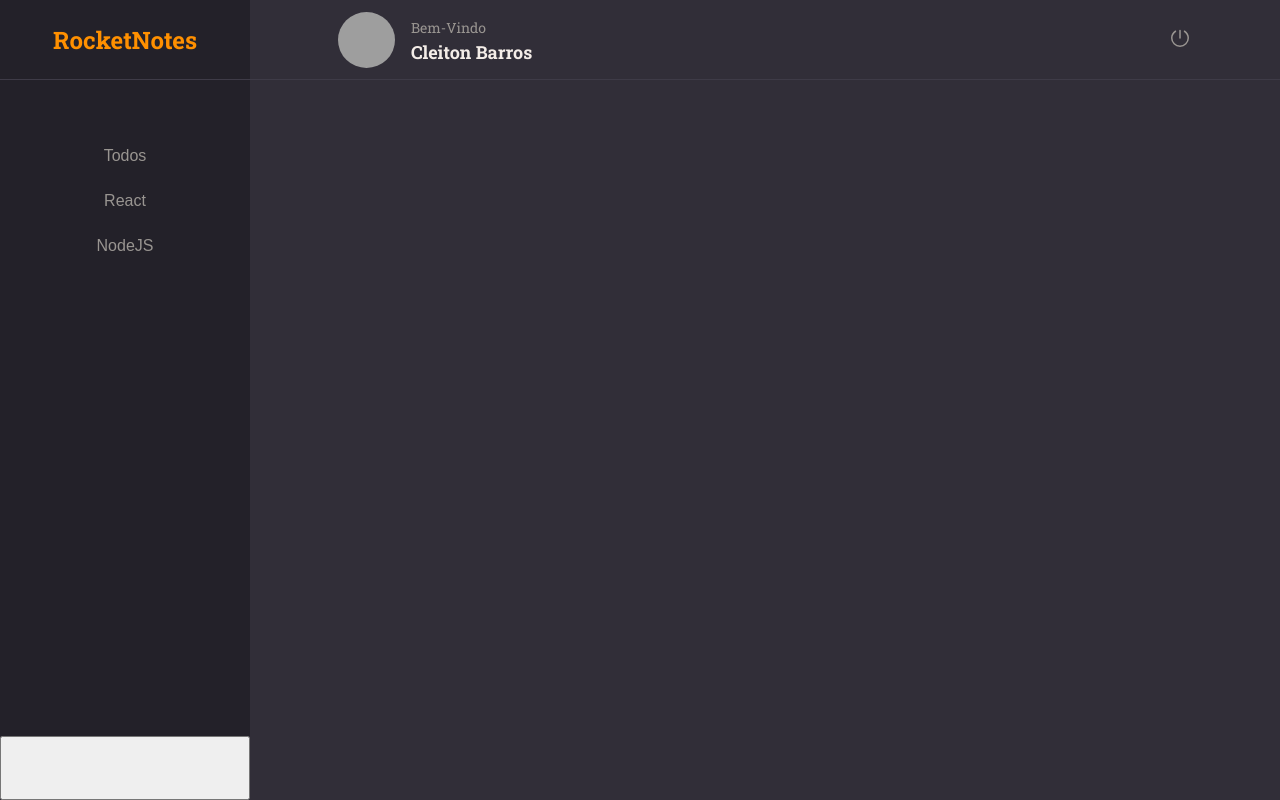
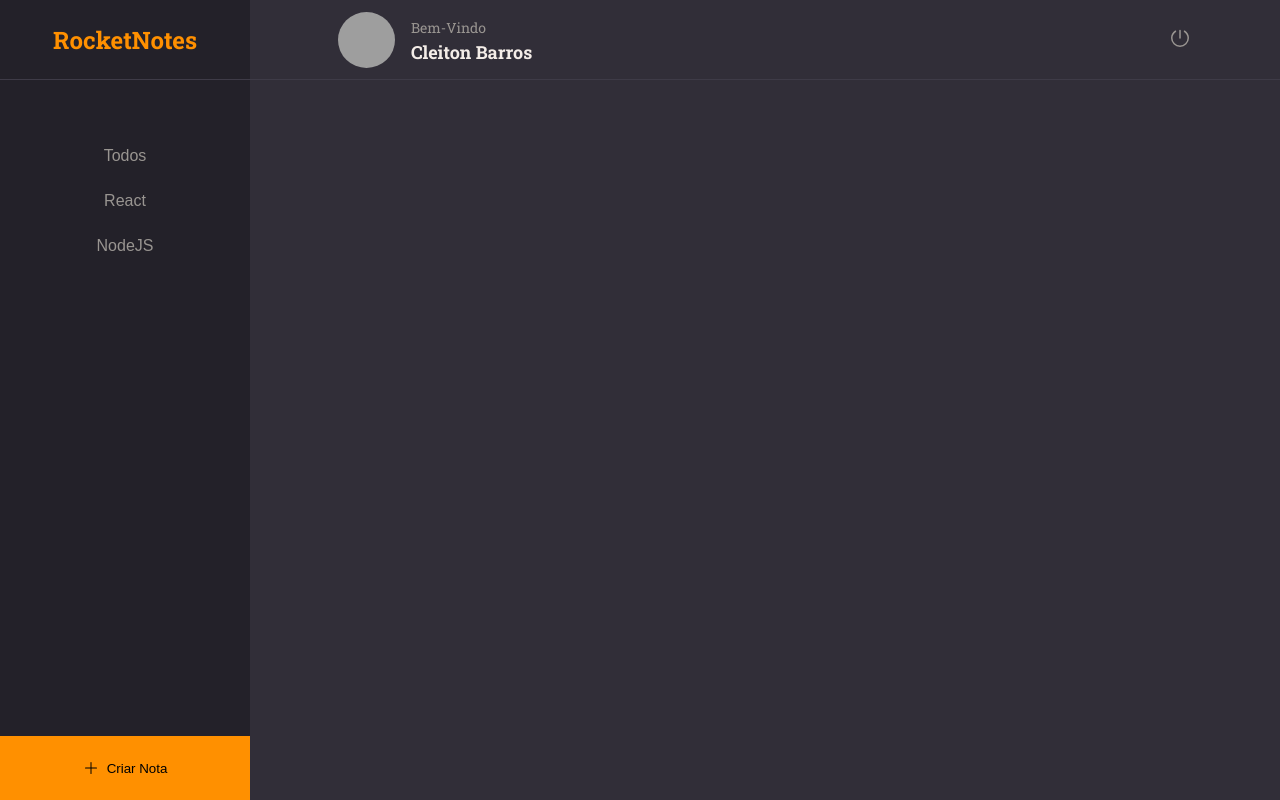
Before and after one commit to cleitonBarros/Rocketnotes, a React (Vite) app: page / in a window 1280 px wide. Built offline with nearby package versions, Linux system fonts and the light colour scheme; grey boxes are pictures that could not be loaded.

Commit message:
feat: button component at home

```diff
--- a/src/pages/Home/index.tsx
+++ b/src/pages/Home/index.tsx
@@ -1,3 +1,4 @@
+import { Plus } from "@phosphor-icons/react";
 import { ButtonText } from "../../components/ButonText";
 import { Header } from "../../components/Header";
 
@@ -23,7 +24,10 @@ export function Home() {
       </S.Menu>
       <S.Search></S.Search>
       <S.Content></S.Content>
-      <S.NewNotes></S.NewNotes>
+      <S.NewNotes>
+        <Plus />
+        Criar Nota
+      </S.NewNotes>
     </S.Container>
   );
 }
--- a/src/pages/Home/styled.ts
+++ b/src/pages/Home/styled.ts
@@ -52,4 +52,15 @@ export const Content = styled.div`
 
 export const NewNotes = styled.button`
   grid-area: newnotes;
+  background-color: ${({ theme }) => theme.COLORS.ORANGE};
+  border: none;
+
+  display: flex;
+  align-items: center;
+  justify-content: center;
+
+  svg {
+    margin-right: 0.5rem;
+    font-size: 16px;
+  }
 `;
```
